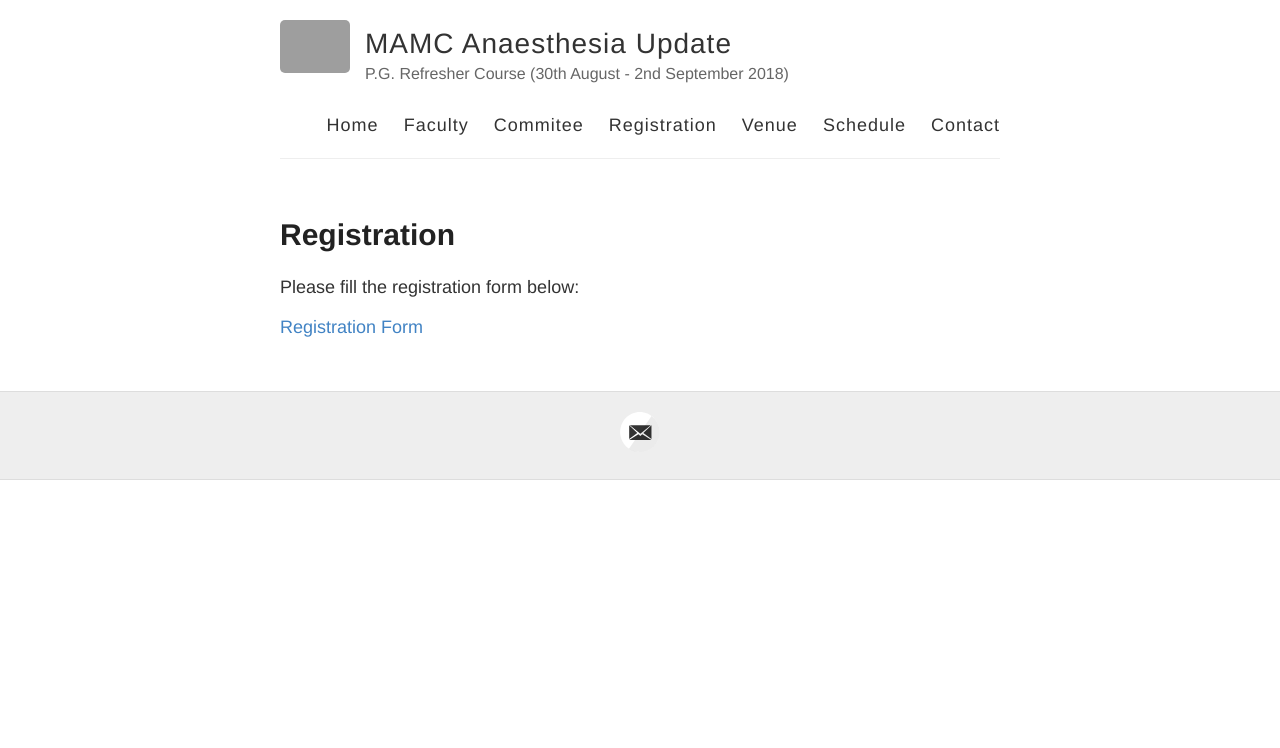
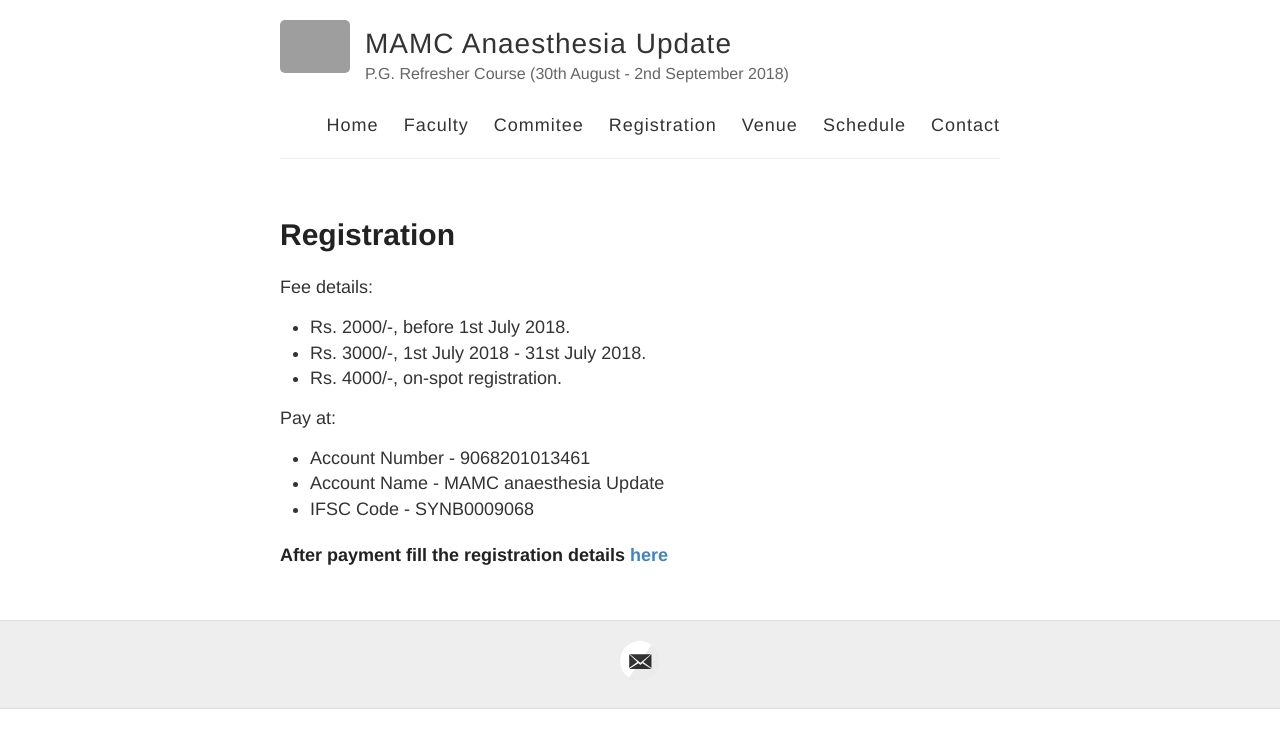
Before and after one commit to manofcomputer/manofcomputer.github.io, a Jekyll site: the page built from registration.md, in a window 1280 px wide. Shown: the top 748 px of the page. Built offline with Jekyll 4.4.1, drawn with Linux system fonts in a browser that asks for light colours; grey boxes are pictures that could not be loaded.

Commit message:
added registration details

```diff
--- a/registration.md
+++ b/registration.md
@@ -4,6 +4,14 @@
 permalink: /registration/
 ---
 
-Please fill the registration form below:
+Fee details:
+- Rs. 2000/-, before 1st July 2018.
+- Rs. 3000/-, 1st July 2018 - 31st July 2018.
+- Rs. 4000/-, on-spot registration.
 
-[Registration Form]({{ site.baseurl }}/documents/registration.pdf)
+Pay at:
+- Account Number - 9068201013461
+- Account Name   - MAMC anaesthesia Update
+- IFSC Code      - SYNB0009068
+
+##### After payment fill the registration details [here](https://goo.gl/forms/eNCefOnZRpNRxl2n1)
```
Also changed, not shown: venue.md (+1 -1 lines).
